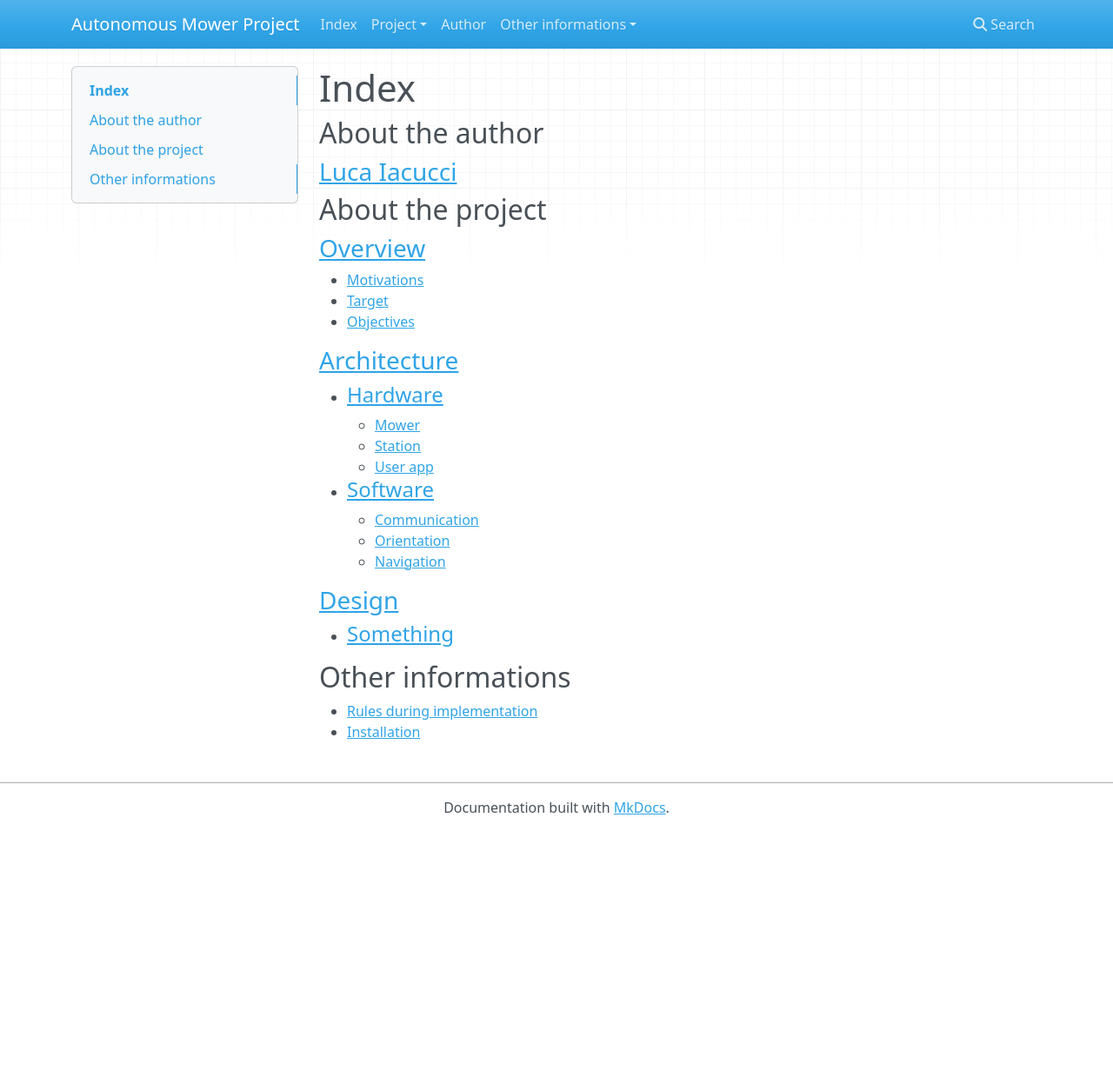
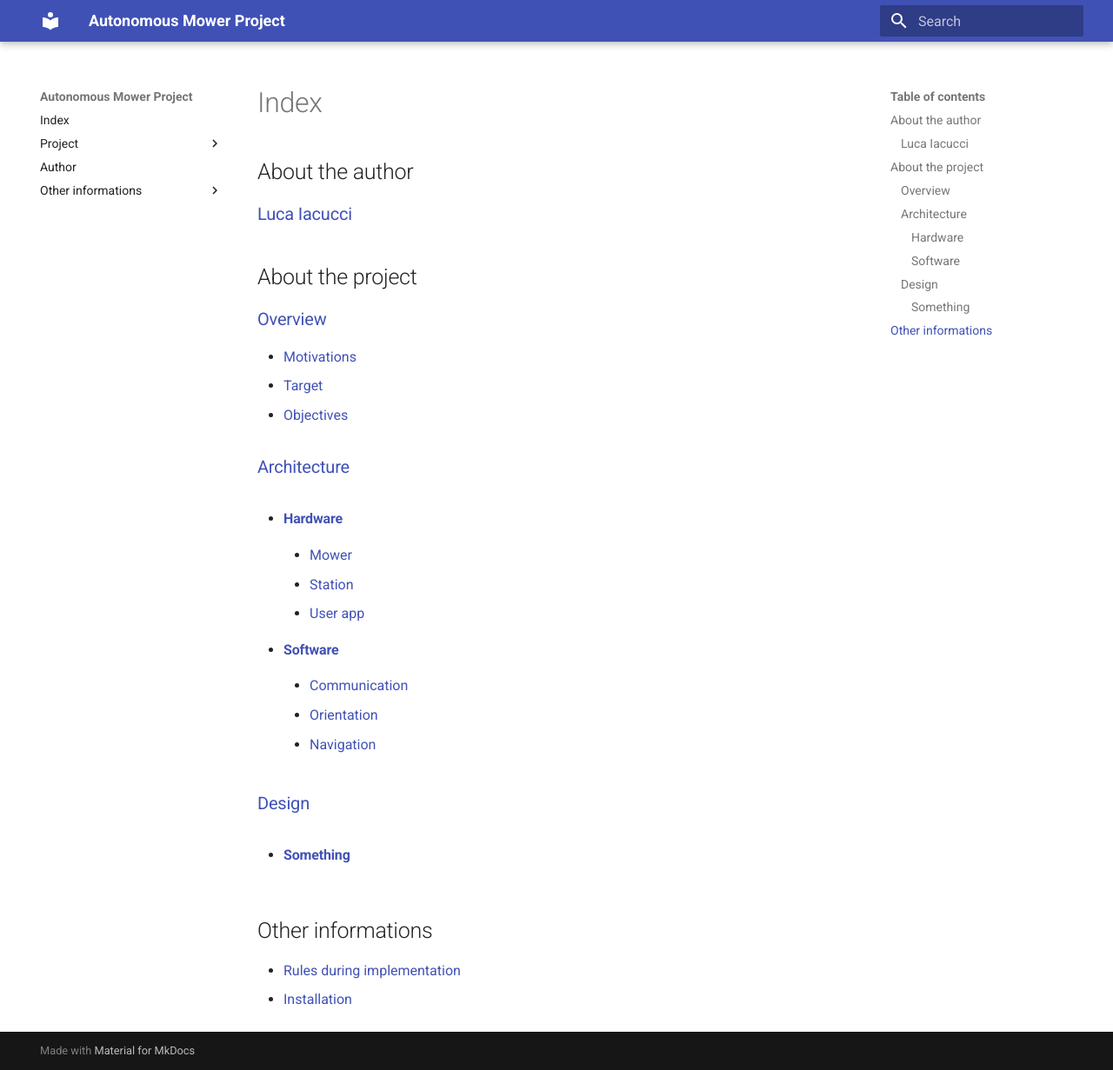
Before and after one commit to lucaiacu97/LawnMower, an MkDocs documentation site: the page built from docs/index.md, in a window 1280 px wide and 1231 px high. Shown: the whole window at 87% size. Built offline with MkDocs 1.6.1 and Material for MkDocs 9.7.7, drawn with Linux system fonts in a browser that asks for light colours; nearby versions of some CDN libraries; some of the changed lines change nothing that is shown.

Commit message:
still trying to make the site work

```diff
--- a/docs/index.md
+++ b/docs/index.md
@@ -2,19 +2,19 @@
 ## About the author
 ### [Luca Iacucci](Author.md)
 ## About the project
-###[Overview](Project/Overview/Vision_goals.md)
+###[Overview](Project/Overview/Overview.md)
   - [Motivations](Project/Overview/Motivations.md)
   - [Target](Project/Overview/Target.md)
   - [Objectives](Project/Overview/Objectives.md)
 ### [Architecture](Project/Architecture/Architecture.md)
   - #### [Hardware](Project/Architecture/Hardware/Hardware.md)
-      - [Mower](Project/Architecture/Hardware/Mower.md)
-      - [Station](Project/Architecture/Hardware/Station.md)
-      - [User app](Project/Architecture/Hardware/User_app.md)
-  - #### [Software](Project/Architecture/Software/Software.md)
-      - [Communication](Project/Architecture/Software/Communication.md)
-      - [Orientation](Project/Architecture/Software/Orientation.md)
-      - [Navigation](Project/Architecture/Software/Navigation.md)
+      - [Mower](Project/Architecture/Hardware/#Mower)
+      - [Station](Project/Architecture/Hardware/#Station)
+      - [User app](Project/Architecture/Hardware/#User_app)
+  - #### [Software](Project/Architecture/Software/Software)
+      - [Communication](Project/Architecture/Software/#Communication)
+      - [Orientation](Project/Architecture/Software/#Orientation)
+      - [Navigation](Project/Architecture/Software/#Navigation)
 ### [Design](Project/Design/Design.md)
   - #### [Something](Project/Design/Something.md)
 
--- a/mkdocs.yml
+++ b/mkdocs.yml
@@ -3,26 +3,16 @@ site_name: Autonomous Mower Project
 nav:
   - Index: Index.md
   - Project:
-      - Overview: Project/Overview.md
-      - Vision and goals:
-          - Project/Vision_goals/Motivations.md
-          - Project/Vision_goals/Target.md
-          - Project/Vision_goals/Objectives.md
+      - Overview: Project/Overview/Overview.md
       - Architecture:
-          - Project/Architecture/Hardware.md
-             - Project/Architecture/Hardware/Mower.md
-             - Project/Architecture/Hardware/Station.md
-             - Project/Architecture/Hardware/User_app.md
-          - Project/Architecture/Software.md
-              - Project/Architecture/Software/Communication.md
-              - Project/Architecture/Software/Orientation.md
-              - Project/Architecture/Software/Navigation.md
+          - Hardware: Project/Architecture/Hardware.md
+          - Software: Project/Architecture/Software.md
       - Design:
-          -Project/Design/Something.md
+          - Something: Project/Design/Something.md
   - Author: Author.md
   - Other informations:
       - Rules during implementation: Info/Rules.md
       - Installation: Info/Installation.md
 
 theme:
-  name: mkdocs
+  name: material
```
